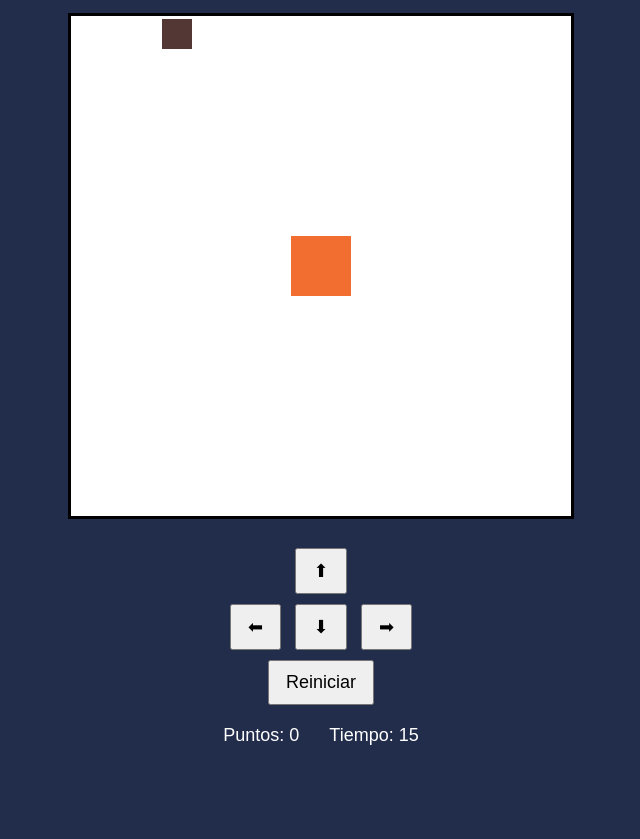
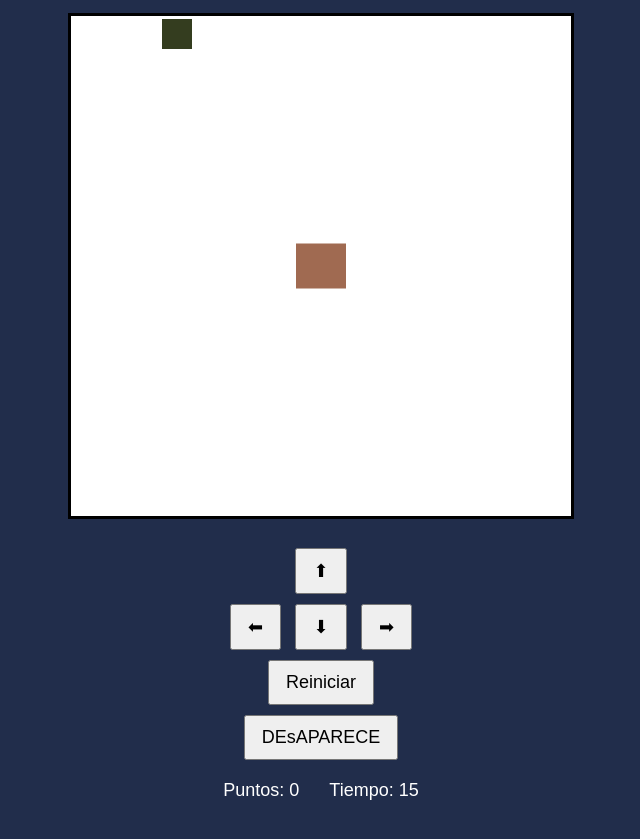
Before and after one commit to GosheARTS/JUEGO-CAZANDO, a plain HTML site: page index.html in a window 1280 px wide. Shown: the part 115-954 px from the top of the page, without its empty margins (319-959 px from the left). Before the commit the page ends 901 px from the top, so only its background shows below. Drawn offline with Linux system fonts and the light colour scheme.

Commit message:
- agregada funcion desaparecerPersonaje - agregado el boton Desaparece - cambiado el color de los rectangulos -

```diff
--- a/cazando.js
+++ b/cazando.js
@@ -12,8 +12,8 @@ let puntaje = 0;
 let tiempo = 20;
 let intervalo;
 
-const ALTO_GATO = 60;
-const ANCHO_GATO = 60;
+const ALTO_GATO = 45;
+const ANCHO_GATO = 50;
 const ALTO_COMIDA = 30;
 const ANCHO_COMIDA = 30;
 
@@ -42,7 +42,7 @@ function restarTiempo(){
     tiempo = tiempo - 1;
     mostrarEnSpan("txtTiempo", tiempo);
     if(tiempo == 0){
-        alert("GAME OVER");
+        alert("Juego Terminado.");
         clearInterval(intervalo);
         reiniciar();
     }
@@ -74,11 +74,11 @@ function detectarColision(){
 }
 
 function graficarGato(){
-    graficarRectangulo(gatoX, gatoY, ANCHO_GATO, ALTO_GATO, "#f16d30");
+    graficarRectangulo(gatoX, gatoY, ANCHO_GATO, ALTO_GATO, "#a06a51");
 }
 
 function graficarComida(){
-    graficarRectangulo(comidaX, comidaY, ANCHO_COMIDA, ALTO_COMIDA, "#523734");
+    graficarRectangulo(comidaX, comidaY, ANCHO_COMIDA, ALTO_COMIDA, "#343d1f");
 }
 
 function moverIzquierda(){
@@ -100,3 +100,7 @@ function moverAbajo(){
     gatoY = gatoY + movimientos;
     actualizarPantalla();
 }
+
+function desaparecerPersonaje(){
+    contexto.clearRect(gatoX, gatoY, ANCHO_GATO, ALTO_GATO);
+}
--- a/index.html
+++ b/index.html
@@ -17,6 +17,8 @@
     <button onclick="moverDerecha();">➡</button>
     <br>
     <button onclick="reiniciar();">Reiniciar</button>
+    <br>
+    <button onclick="desaparecerPersonaje();">DEsAPARECE</button>
   </div>
 
 
```
